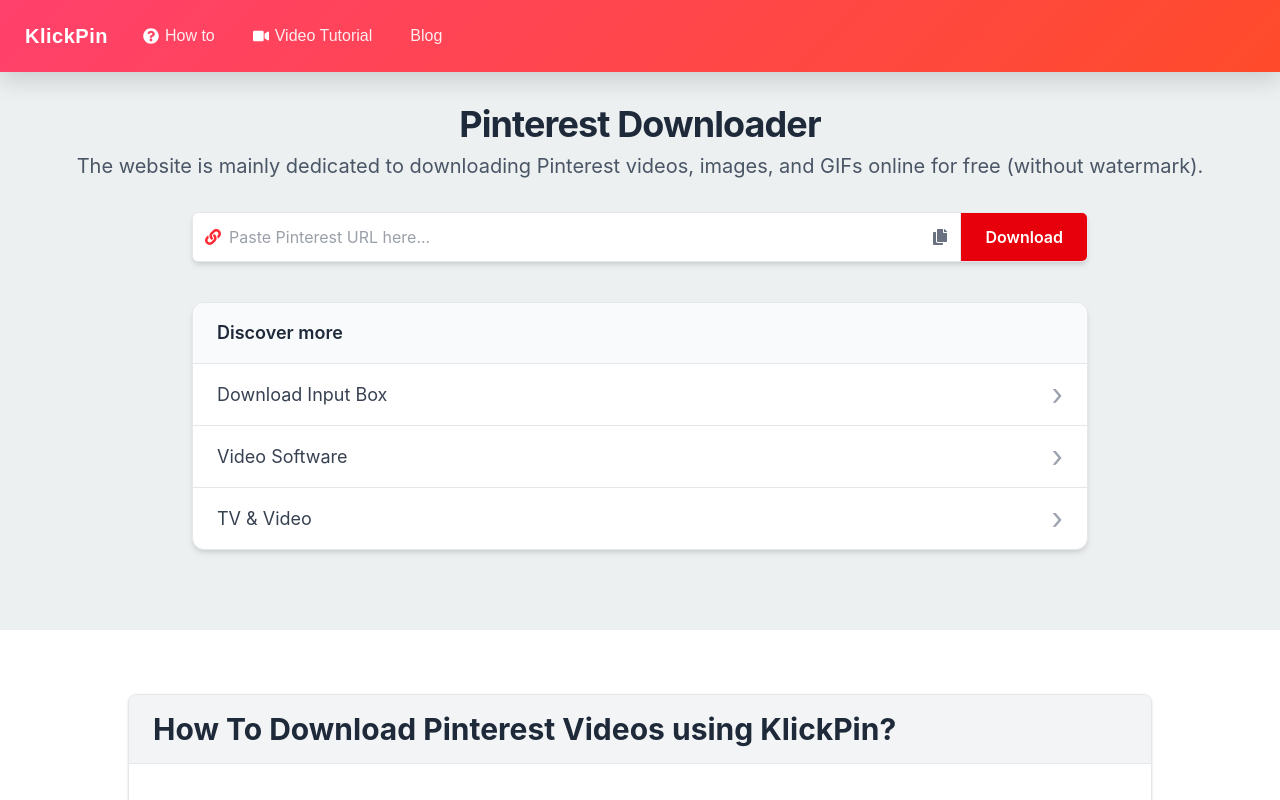
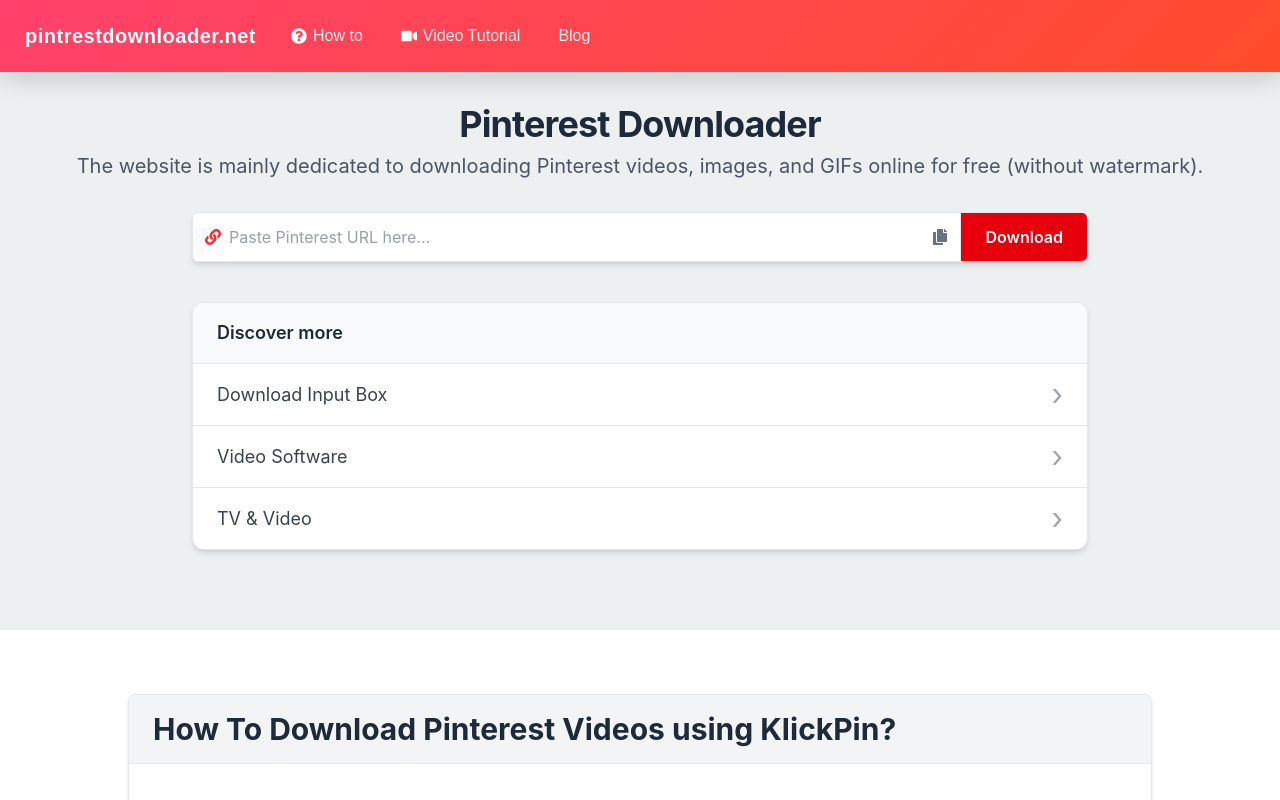
Before and after one commit to designeruiux/PinterestDownloader, a React (Vite) app in the folder frontend/: page / in a window 1280 px wide. Shown: the top 800 px of the page. Built offline with nearby package versions, Linux system fonts and the light colour scheme; no server answers.

Commit message:
name change

```diff
--- a/frontend/src/components/Navbar.jsx
+++ b/frontend/src/components/Navbar.jsx
@@ -18,7 +18,7 @@
       {/* LEFT SIDE */}
       <div className="nav-left">
         <Link to="/" >
-        <div className="logo">KlickPin</div>
+        <div className="logo">pintrestdownloader.net</div>
       </Link>
 
 
```
